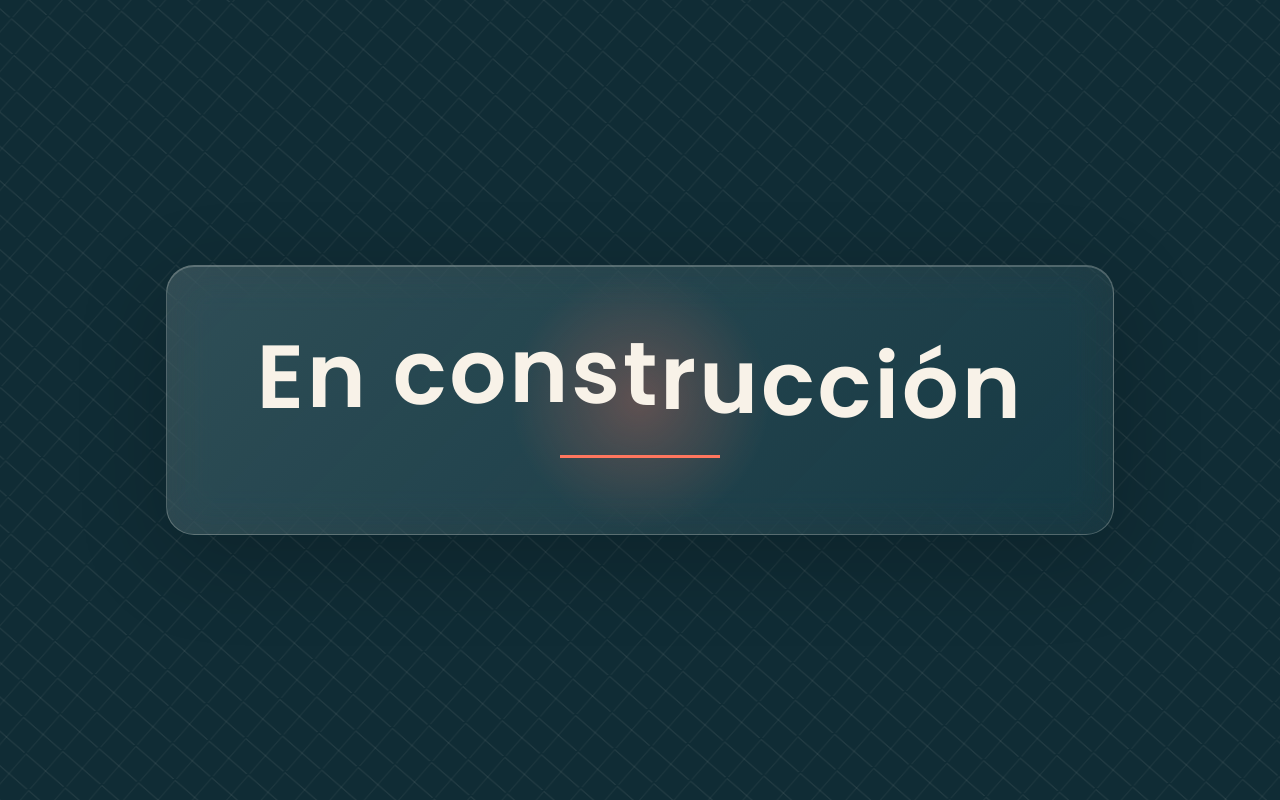
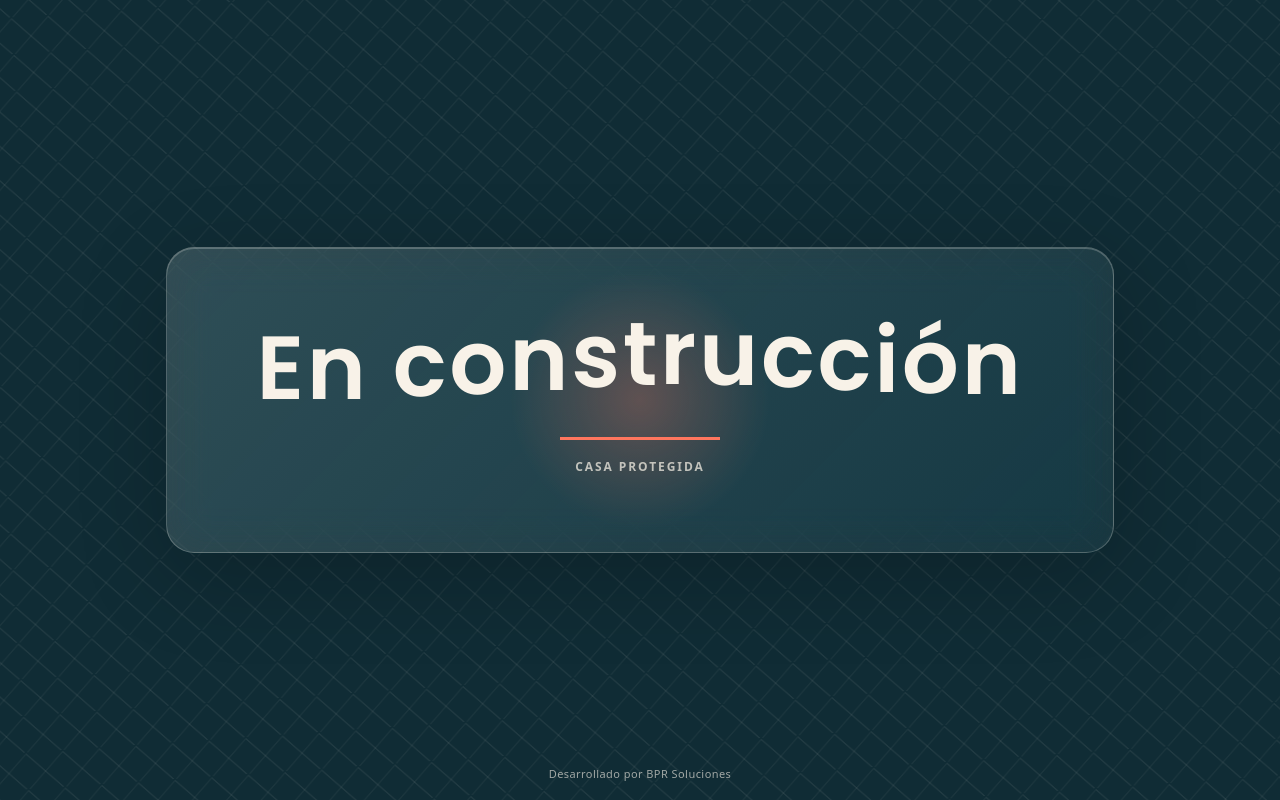
Before and after one commit to pablox85/casaprotegida, a Next.js app: page / in a window 1280 px wide. Built offline with nearby package versions, Linux system fonts and the light colour scheme.

Commit message:
Add brand label and attribution footer

```diff
--- a/src/app/globals.css
+++ b/src/app/globals.css
@@ -74,6 +74,7 @@ body {
   font-weight: 600;
   letter-spacing: .03em;
   line-height: 1;
+  white-space: nowrap;
 }
 
 .construction-title > span {
@@ -88,3 +89,47 @@ body {
   margin: 24px auto 0;
   background: #ff765e;
 }
+
+.brand-label {
+  margin: 18px 0 0;
+  color: rgba(248, 242, 232, .72);
+  font-size: 12px;
+  font-weight: 600;
+  letter-spacing: .16em;
+  text-transform: uppercase;
+}
+
+.site-footer {
+  position: fixed;
+  right: 20px;
+  bottom: 18px;
+  left: 20px;
+  display: flex;
+  justify-content: center;
+  pointer-events: none;
+}
+
+.site-footer a {
+  pointer-events: auto;
+  color: rgba(248, 242, 232, .62);
+  font-size: 11px;
+  letter-spacing: .04em;
+  text-decoration: none;
+  transition: color .2s ease;
+}
+
+.site-footer a:hover,
+.site-footer a:focus-visible {
+  color: #ff765e;
+}
+
+@media (max-width: 767px) {
+  .construction-content {
+    max-width: calc(100vw - 28px);
+    padding-inline: 20px;
+  }
+
+  .construction-title {
+    font-size: clamp(2rem, 10vw, 3.5rem);
+  }
+}
--- a/src/app/page.tsx
+++ b/src/app/page.tsx
@@ -72,7 +72,7 @@ export default function Home() {
 
   useEffect(() => {
     const element = content.current;
-    if (!element) return;
+    if (!element || window.matchMedia("(max-width: 767px)").matches) return;
 
     const handlePointerMove = (event: PointerEvent) => {
       const bounds = element.getBoundingClientRect();
@@ -89,7 +89,13 @@ export default function Home() {
       <div className="construction-content" ref={content}>
         <WaveText text="En construcción" duration={0.7} stagger={0.07} y={-16} />
         <span aria-hidden="true" />
+        <p className="brand-label">Casa Protegida</p>
       </div>
+      <footer className="site-footer">
+        <a href="https://bprsoluciones.uy/?utm_source=Casa%20Protegida&utm_medium=referral&utm_campaign=footer" target="_blank" rel="noreferrer">
+          Desarrollado por BPR Soluciones
+        </a>
+      </footer>
     </main>
   );
 }
```
